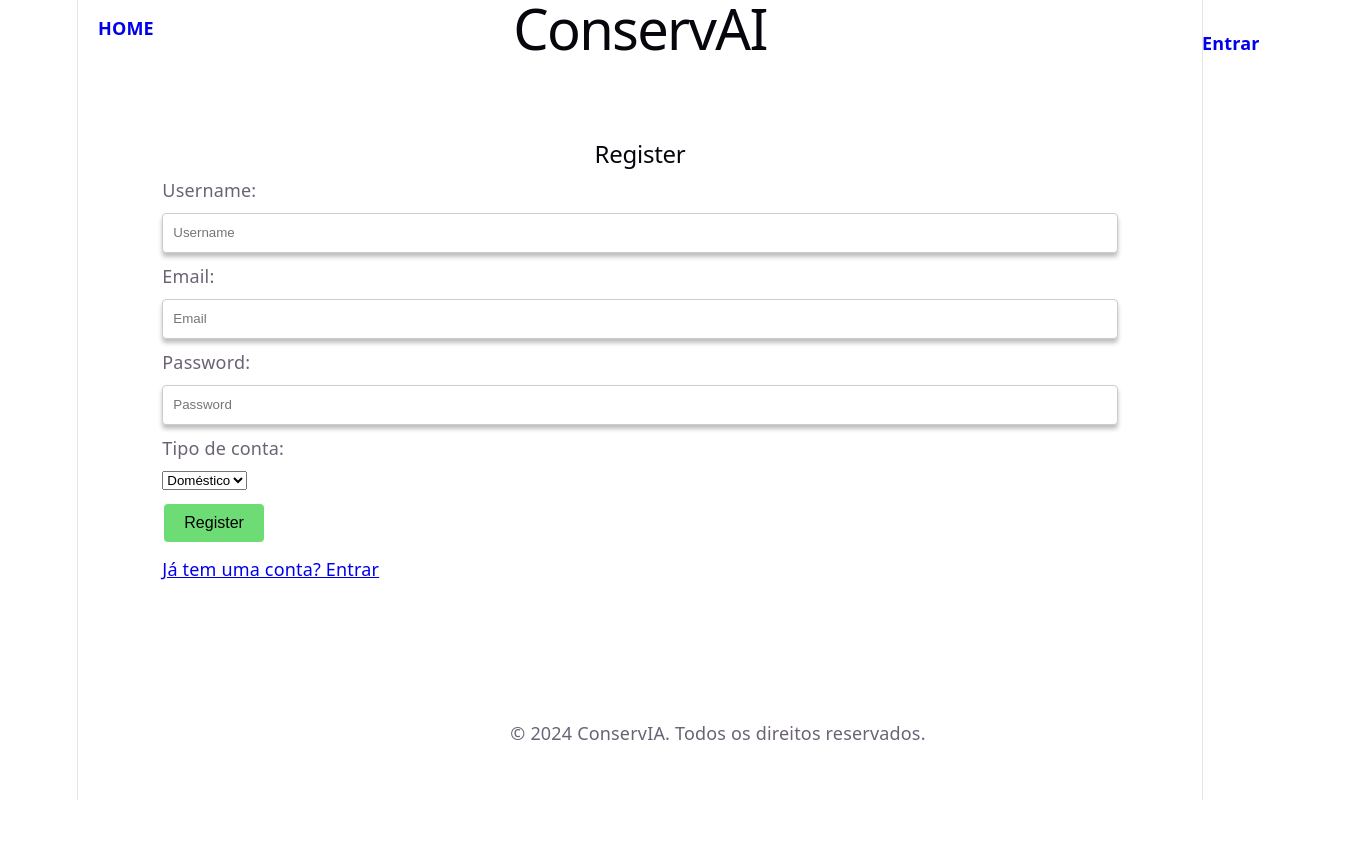
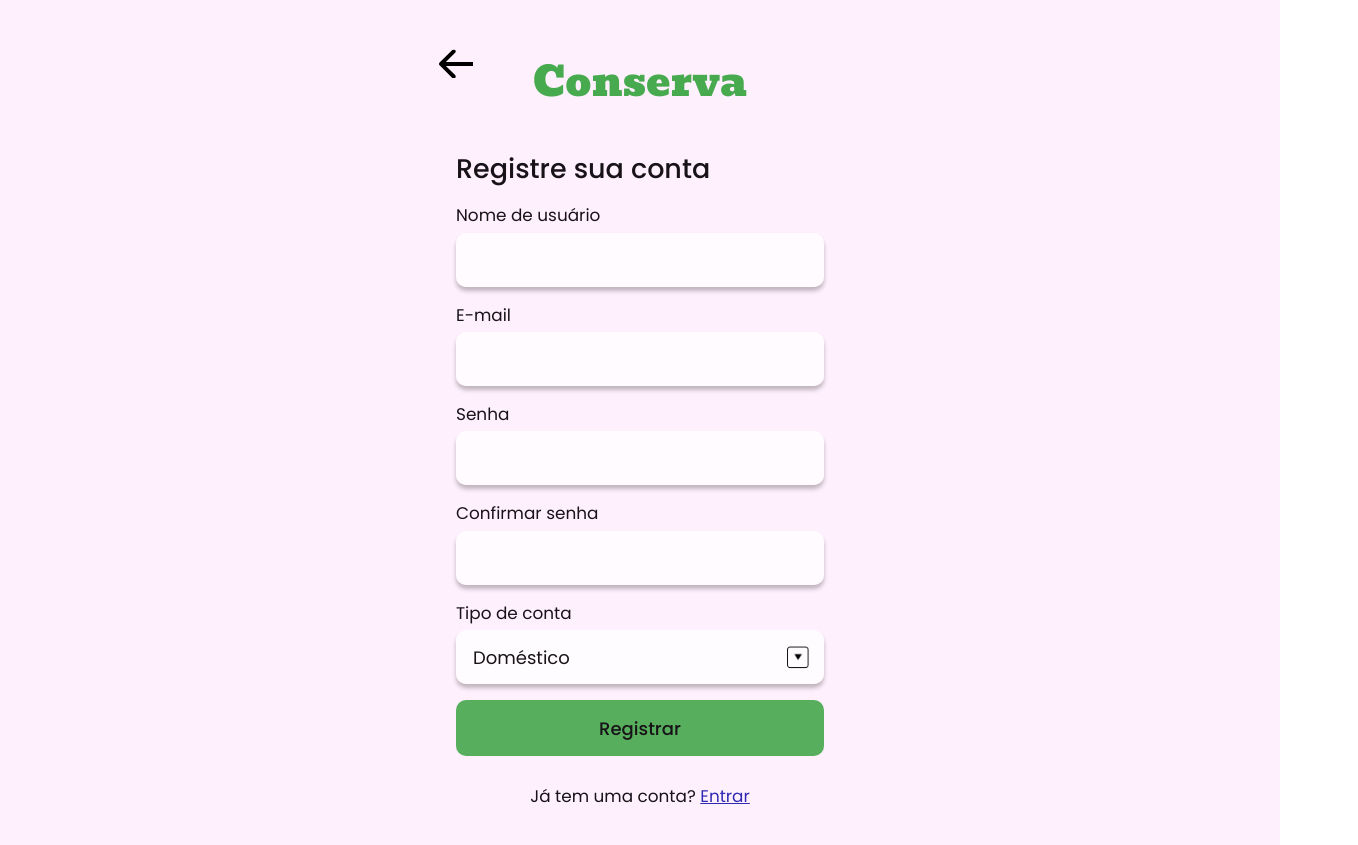
Before and after one commit to ZVSCR/Conserva, a React (Vite) app in the folder Frontend/: page /registrar in a window 1280 px wide. Shown: the whole page, 1358 px wide, since content can reach past the window. Before the commit the page ends 800 px from the top, so only its background shows below. Built offline with nearby package versions, Linux system fonts and the light colour scheme; no server answers.

Commit message:
feat: reestiliza registro e confirma a senha

```diff
--- a/Frontend/src/components/usuario/PanelRegister/PanelRegister.css
+++ /dev/null
@@ -1,48 +0,0 @@
-.panel-register{
-    display: flex;
-    flex-direction: column;
-    margin: 7.5%;
-}
-
-.register-form {
-    display: flex;
-    flex-direction: column;
-    align-items: flex-start;
-    gap: 10px;
-}
-
-input[type="text"], input[type="password"], input[type="email"] {
-    width: 100%;
-    padding: 10px;
-    border: 1px solid #ccc;
-    border-radius: 4px;
-    box-sizing: border-box;
-    min-height: 5vh;
-    box-shadow: 0px 4px 4px rgba(0, 0, 0, 0.25);
-}
-
-.register-form .btn-primary-register {
-    background-color: #6EDC75;
-    color: black;
-    border: none;
-    padding: 10px 20px;
-    text-align: center;
-    text-decoration: none;
-    display: inline-block;
-    font-size: 16px;
-    margin: 4px 2px;
-    cursor: pointer;
-    border-radius: 4px;
-    min-height: 4vh;
-}
-
-@media (max-width: 768px) {
-    .panel-register {
-        margin: 5%;
-    }
-
-    .register-form .btn-primary-register {
-        width: 100%;
-        min-height: 4vh;
-    }
-}
--- a/Frontend/src/components/usuario/PanelRegister/PanelRegister.jsx
+++ b/Frontend/src/components/usuario/PanelRegister/PanelRegister.jsx
@@ -2,7 +2,6 @@ import { useState } from "react";
 import { Link, Navigate, useNavigate } from "react-router-dom";
 import { useAuth } from "../../../contexts/useAuth";
 import { registerUser } from "../../../services/auth";
-import "./PanelRegister.css";
 
 function PanelRegister() {
   const navigate = useNavigate();
@@ -14,9 +13,10 @@ function PanelRegister() {
     tipo: "domestico",
   });
 
+  const [passwordConfirmation, setPasswordConfirmation] = useState("");
   const [loading, setLoading] = useState(false);
   const [errorMsg, setErrorMsg] = useState("");
-  const [successMsg, setSuccessMsg] = useState("");
+  const busy = loading || status === 'checking';
 
   const handleChange = (e) => {
     const { name, value } = e.target;
@@ -28,15 +28,19 @@ function PanelRegister() {
 
   const handleSubmit = async (e) => {
     e.preventDefault();
-    if (loading || status === 'checking') return;
+    if (busy) return;
+    setErrorMsg("");
+
+    if (formData.password !== passwordConfirmation) {
+      setErrorMsg("As senhas não coincidem.");
+      return;
+    }
+
     setLoading(true);
-    setErrorMsg("");
-    setSuccessMsg("");
-
     try {
       await registerUser(formData);
       setFormData((current) => ({ ...current, password: "" }));
-      setSuccessMsg("Conta criada com sucesso. Você já pode fazer login.");
+      setPasswordConfirmation("");
       navigate('/login', { replace: true, state: { registered: true, identifier: formData.email } });
     } catch (err) {
       setErrorMsg(err.message);
@@ -48,67 +52,86 @@ function PanelRegister() {
   if (user && status === 'authenticated') return <Navigate to="/home" replace />;
 
   return (
-    <div className="panel-register">
-      <h2>Register</h2>
-      {errorMsg && <p className="error-message" role="alert" style={{ color: "red" }}>{errorMsg}</p>}
-      {successMsg && <p role="status">{successMsg}</p>}
+    <>
+      {status === 'checking' && <p role="status">Verificando sessão...</p>}
+      {errorMsg && (
+        <p className="account-page__notice account-page__notice--error" role="alert">{errorMsg}</p>
+      )}
 
-      <form className="register-form" method="post" onSubmit={handleSubmit}>
-        <label htmlFor="username">Username:</label>
+      <form className="account-page__form" method="post" onSubmit={handleSubmit}>
+        <label className="account-page__field" htmlFor="username">
+          Nome de usuário
           <input
             type="text"
             id="username"
             name="username"
-          placeholder="Username"
             value={formData.username}
             onChange={handleChange}
             maxLength={50}
             pattern="[^@]+"
             title="O nome de usuário não pode conter @."
             autoComplete="username"
-          disabled={loading}
+            disabled={busy}
             required
           />
+        </label>
 
-        <label htmlFor="email">Email:</label>
+        <label className="account-page__field" htmlFor="email">
+          E-mail
           <input
             type="email"
             id="email"
             name="email"
-          placeholder="Email"
             value={formData.email}
             onChange={handleChange}
             maxLength={100}
             autoComplete="email"
-          disabled={loading}
+            disabled={busy}
             required
           />
+        </label>
 
-        <label htmlFor="password">Password:</label>
+        <label className="account-page__field" htmlFor="password">
+          Senha
           <input
             type="password"
             id="password"
             name="password"
-          placeholder="Password"
             value={formData.password}
             onChange={handleChange}
             autoComplete="new-password"
-          disabled={loading}
+            disabled={busy}
             required
           />
+        </label>
 
-        <label htmlFor="tipo">Tipo de conta:</label>
-        <select id="tipo" name="tipo" value={formData.tipo} onChange={handleChange} disabled={loading}>
+        <label className="account-page__field" htmlFor="password-confirmation">
+          Confirmar senha
+          <input
+            type="password"
+            id="password-confirmation"
+            value={passwordConfirmation}
+            onChange={(event) => setPasswordConfirmation(event.target.value)}
+            autoComplete="new-password"
+            disabled={busy}
+            required
+          />
+        </label>
+
+        <label className="account-page__field" htmlFor="tipo">
+          Tipo de conta
+          <select id="tipo" name="tipo" value={formData.tipo} onChange={handleChange} disabled={busy}>
             <option value="domestico">Doméstico</option>
             <option value="comercial">Comercial</option>
           </select>
+        </label>
 
-        <button type="submit" className="btn btn-primary-register" disabled={loading}>
-          {loading ? "Registrando..." : "Register"}
+        <button type="submit" className="account-page__button account-page__button--primary" disabled={busy}>
+          {loading ? "Registrando..." : "Registrar"}
         </button>
-        <Link to="/login">Já tem uma conta? Entrar</Link>
       </form>
-    </div>
+      <p className="account-page__alternate">Já tem uma conta? <Link to="/login">Entrar</Link></p>
+    </>
   );
 }
 
--- a/Frontend/src/pages/Register/PageRegister.jsx
+++ b/Frontend/src/pages/Register/PageRegister.jsx
@@ -1,17 +1,11 @@
 import PanelRegister from "../../components/usuario/PanelRegister/PanelRegister";
-import Footer from '../../components/shared/Footer/Footer';
-import Header from '../../components/shared/Header/Header';
+import AccountPage from "../../components/usuario/AccountPage/AccountPage";
 
-import './Register.css';
 function Register() {
     return (
-        <div>
-            <Header />
-
+        <AccountPage title="Registre sua conta" backTo="/login">
             <PanelRegister />
-
-            <Footer />
-        </div>
+        </AccountPage>
     );
 }
 
--- a/Frontend/src/pages/Register/Register.css
+++ /dev/null
@@ -1,3 +0,0 @@
-/*#root, #root div{
-    height: 100%;
-}*/
```
Lines whose indentation alone changed are shown as unchanged.
